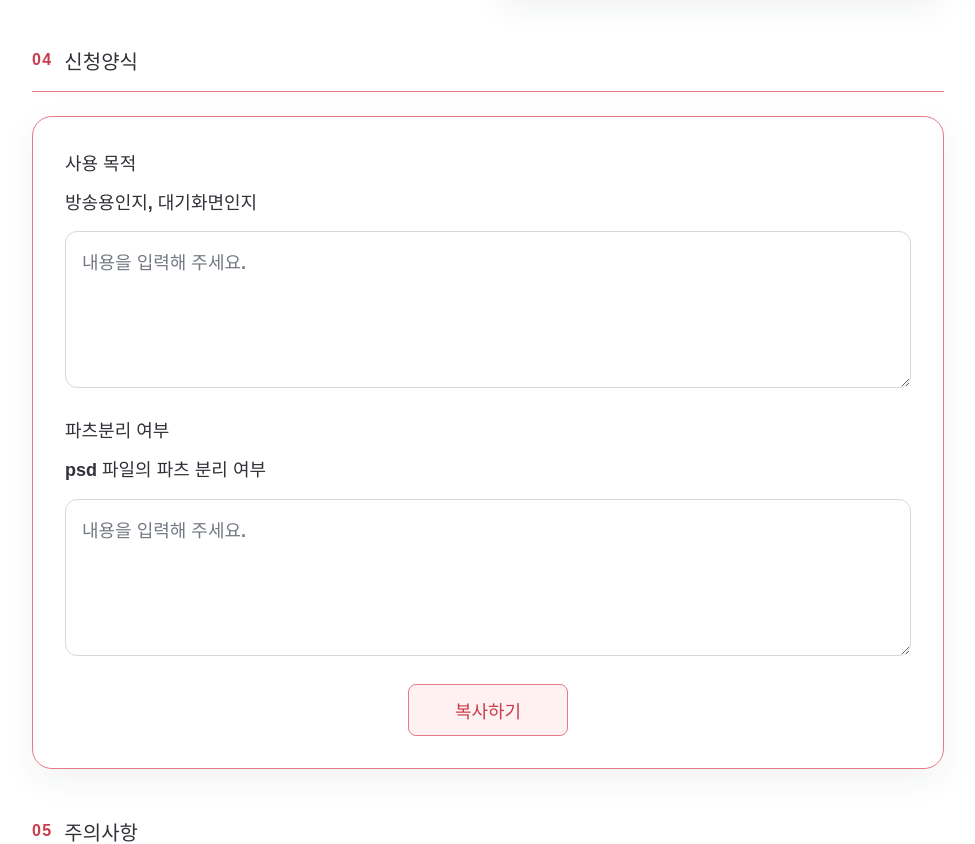
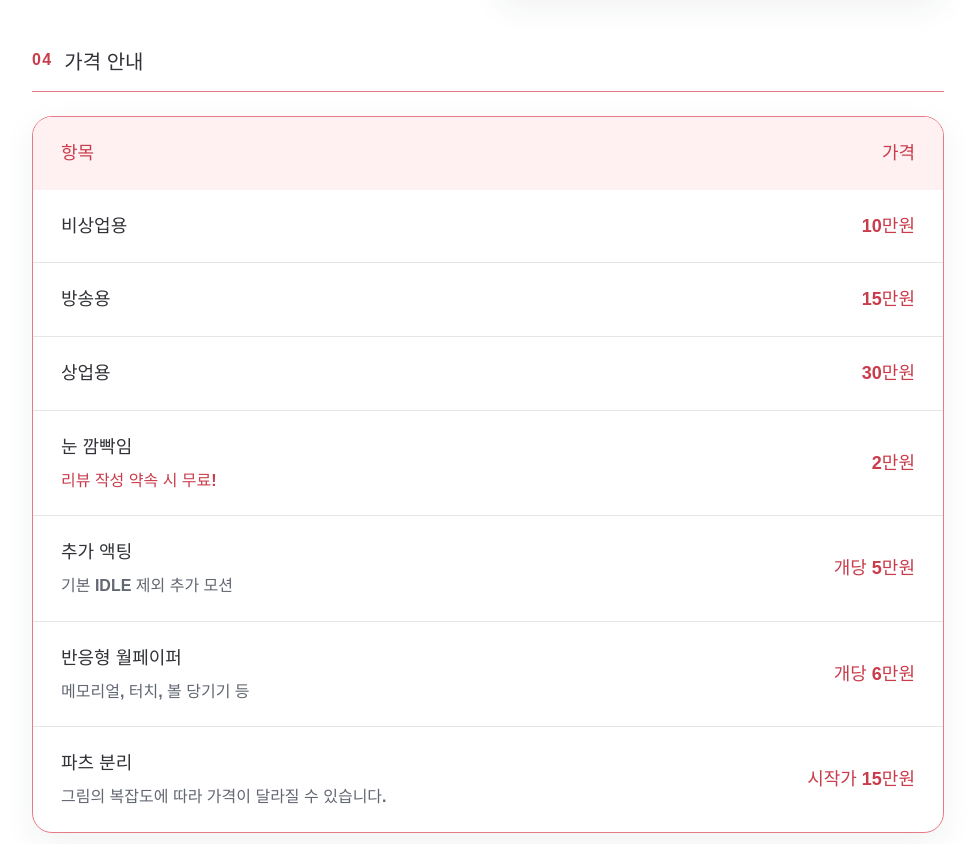
Before and after one commit to rwjgeenyang/artmug_vue, a Vue app: page / in a window 1280 px wide. Shown: the part 1899-2743 px from the top of the page, without its empty margins (152-1127 px from the left). Built offline with nearby package versions, Linux system fonts and the light colour scheme; no server answers.

Commit message:
Add pricing table above application form [skip netlify] [skip ci]

```diff
--- a/src/App.vue
+++ b/src/App.vue
@@ -8,6 +8,15 @@ import MediaCarousel from "./components/MediaCarousel.vue";
 import ApplicationForm from "./components/ApplicationForm.vue";
 import CollaboratorCard from "./components/CollaboratorCard.vue";
 
+const prices = [
+  { title: '비상업용', amount: '10만원' },
+  { title: '방송용', amount: '15만원' },
+  { title: '상업용', amount: '30만원' },
+  { title: '눈 깜빡임', amount: '2만원', note: '리뷰 작성 약속 시 무료!', promotion: true },
+  { title: '추가 액팅', amount: '개당 5만원', note: '기본 IDLE 제외 추가 모션' },
+  { title: '반응형 월페이퍼', amount: '개당 6만원', note: '메모리얼, 터치, 볼 당기기 등' },
+  { title: '파츠 분리', amount: '시작가 15만원', note: '그림의 복잡도에 따라 가격이 달라질 수 있습니다.' },
+];
 const items = ref([]);
 const loading = ref(true);
 const error = ref("");
@@ -231,13 +240,30 @@ onMounted(load);
         <CollaboratorCard v-for="artist in collaborators" :key="artist.id" :artist="artist" />
       </div>
     </section>
+    <section class="section" aria-labelledby="pricing-heading">
+      <header class="section-heading"><span class="number">{{ String(mediaSections.length + 3).padStart(2, '0') }}</span><h2 id="pricing-heading">가격 안내</h2></header>
+      <div class="information-card pricing-card">
+        <table class="price-table" aria-labelledby="pricing-heading">
+          <thead><tr><th scope="col">항목</th><th scope="col">가격</th></tr></thead>
+          <tbody>
+            <tr v-for="price in prices" :key="price.title">
+              <th scope="row">
+                <span>{{ price.title }}</span>
+                <span v-if="price.note" class="price-note" :class="{ 'price-promotion': price.promotion }">{{ price.note }}</span>
+              </th>
+              <td>{{ price.amount }}</td>
+            </tr>
+          </tbody>
+        </table>
+      </div>
+    </section>
     <section class="section" aria-labelledby="application-heading">
-      <header class="section-heading"><span class="number">{{ String(mediaSections.length + 3).padStart(2, '0') }}</span><h2 id="application-heading">신청양식</h2></header>
+      <header class="section-heading"><span class="number">{{ String(mediaSections.length + 4).padStart(2, '0') }}</span><h2 id="application-heading">신청양식</h2></header>
       <div v-if="loading" class="information-card" role="status">불러오는 중입니다...</div>
       <ApplicationForm v-else :fields="applicationFields" />
     </section>
     <section class="section" aria-labelledby="notice-heading">
-      <header class="section-heading"><span class="number">{{ String(mediaSections.length + 4).padStart(2, '0') }}</span><h2 id="notice-heading">주의사항</h2></header>
+      <header class="section-heading"><span class="number">{{ String(mediaSections.length + 5).padStart(2, '0') }}</span><h2 id="notice-heading">주의사항</h2></header>
       <div class="information-card">
         <ul class="notice-list" :style="{ fontSize: '18px', ...styleFor('notice') }">
           <li v-for="(line, index) in noticeLines" :key="index" :style="index === noticeLines.length - 1 ? { color: noticeLastColor } : undefined"><span class="notice-bullet" aria-hidden="true">●</span><span>{{ line }}</span></li>
@@ -291,4 +317,19 @@ onMounted(load);
   .category-heading { display: grid; grid-template-columns: auto minmax(0, 1fr); }
   .category-heading .media-switch { grid-column: 2; justify-self: end; }
 }
+.page .pricing-card { padding: 0; overflow: hidden; }
+.price-table { width: 100%; border-collapse: collapse; font-size: 18px; line-height: 1.6; }
+.price-table th, .price-table td { padding: 22px 28px; text-align: left; vertical-align: middle; }
+.price-table thead { background: var(--accent-background); color: var(--accent-color); }
+.price-table tbody tr + tr { border-top: 1px solid #e3e5e9; }
+.price-table th[scope="row"] { overflow-wrap: anywhere; }
+.price-table td, .price-table thead th:last-child { text-align: right; white-space: nowrap; }
+.price-table td { color: var(--accent-color); }
+.price-note { display: block; margin-top: 6px; color: #626772; font-size: 16px; }
+.price-promotion { color: var(--accent-color); }
+@media (max-width: 560px) {
+  .price-table th, .price-table td { padding: 18px 14px; }
+  .price-table { font-size: 16px; }
+  .price-note { font-size: 14px; }
+}
 </style>
```
Also changed, not shown: preview/categories.html (+3 -3 lines).
